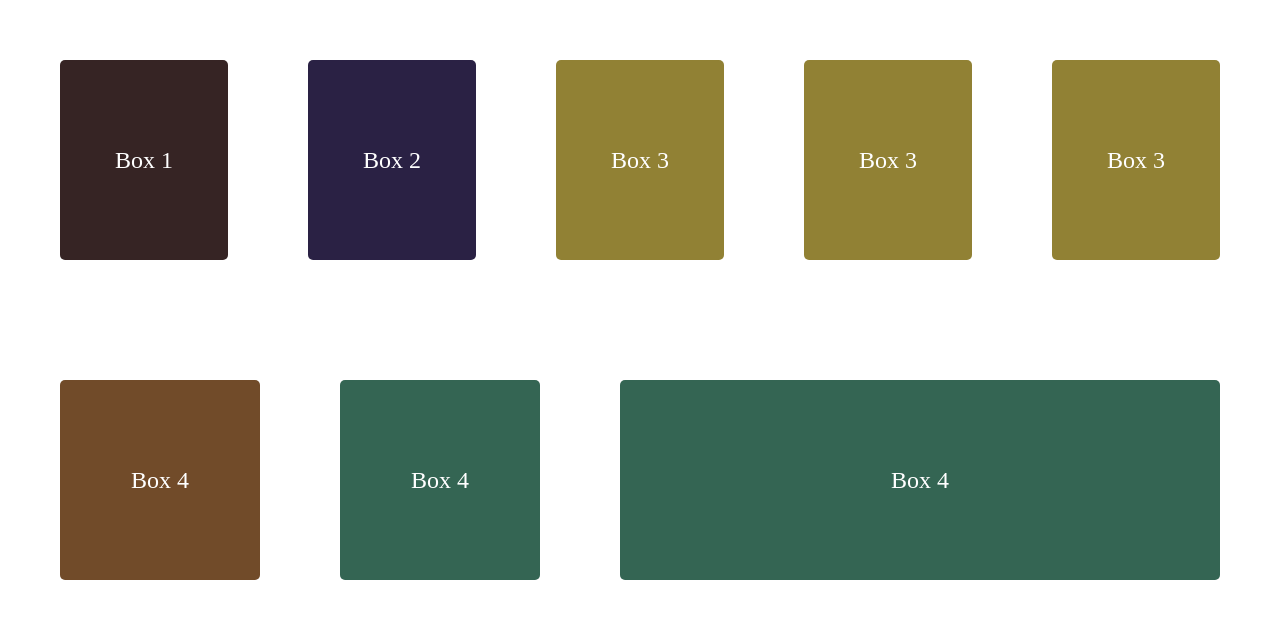
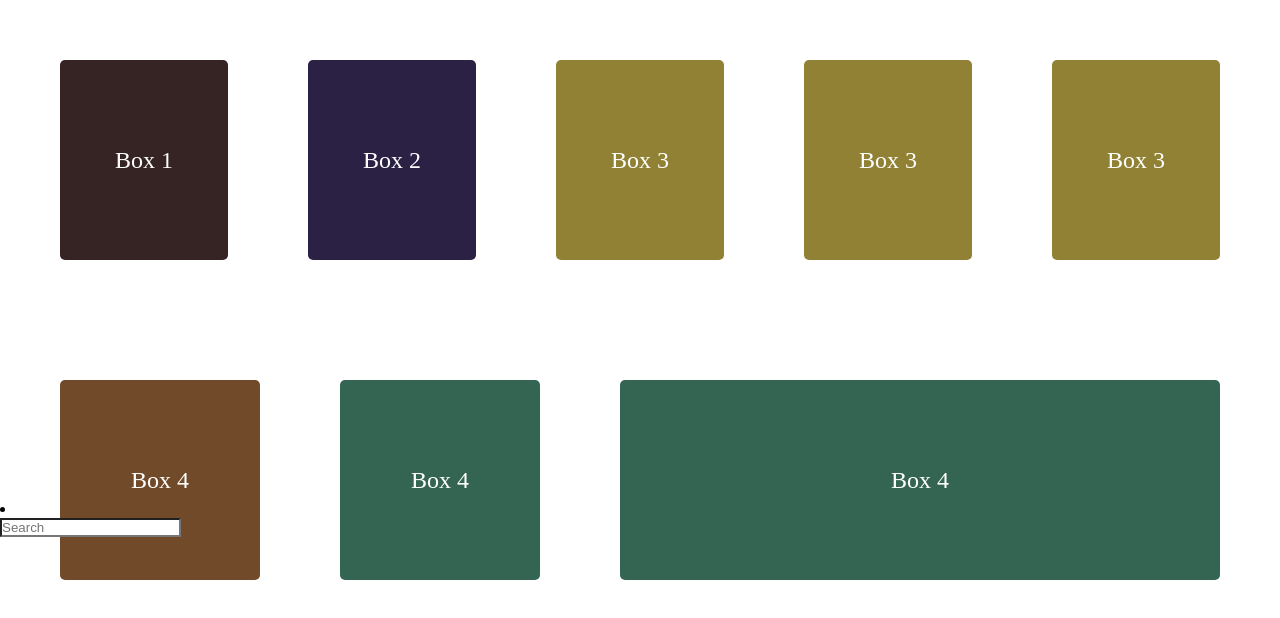
Before and after one commit to virajahir018/practice, a plain HTML site: page prectice/index.html in a window 1280 px wide. Drawn offline with Linux system fonts and the light colour scheme.

Commit message:
Update index.html

```diff
--- a/prectice/index.html
+++ b/prectice/index.html
@@ -26,6 +26,15 @@
             <div class="box4-3">Box 4</div>
         </div>
     </div>
+
+    <li>
+                    <form action="">
+                        <input type="" placeholder="Search" >
+                        <i class="fa-solid fa-magnifying-glass"></i>
+                        <i class="fa-solid fa-cart-shopping"></i>
+                    </form>
+                </li>
 </body>
 
+
 </html>
```
